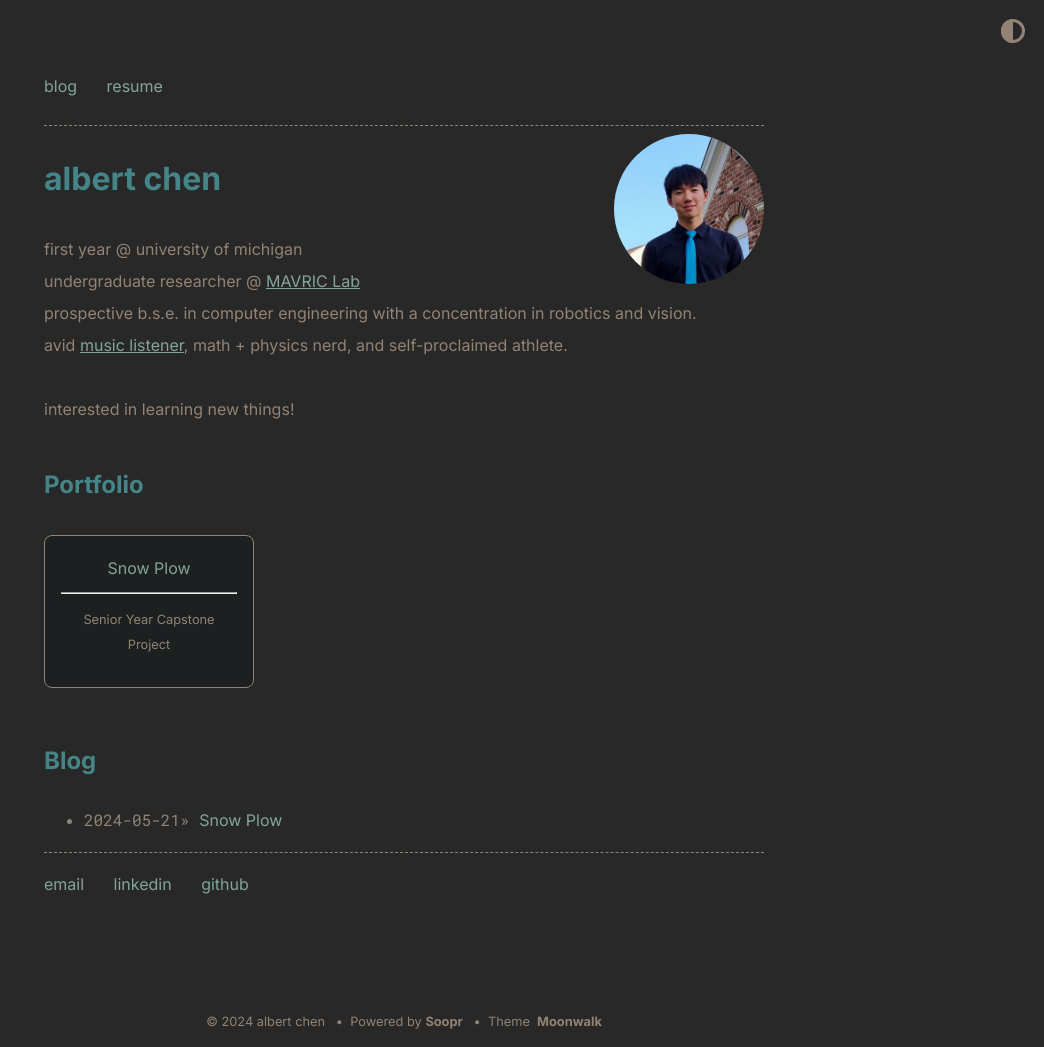
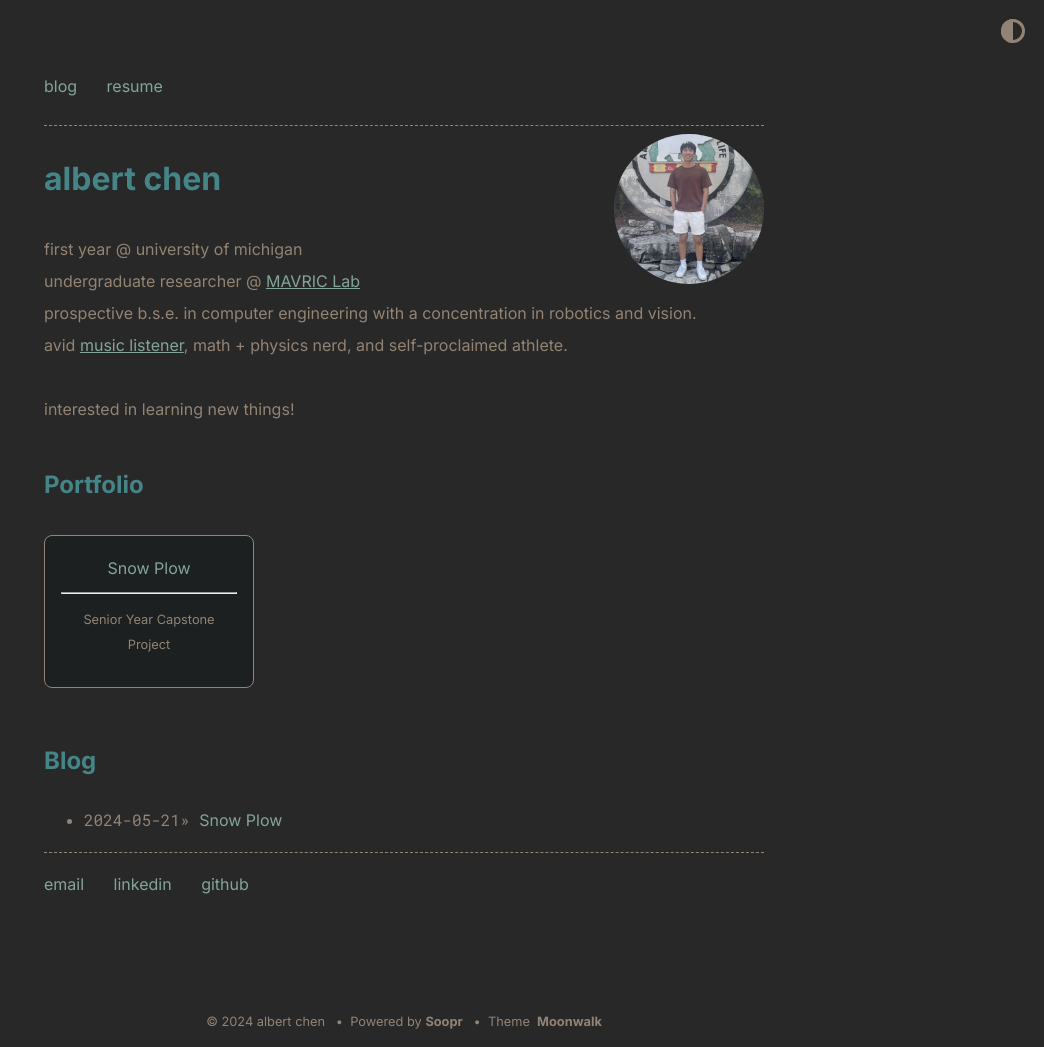
Before and after one commit to albertchenn/website, a Jekyll site: the page built from index.md, in a window 1280 px wide. Shown: the whole page, without its empty margins (236-1280 px from the left). Built offline with Jekyll 4.4.1, drawn with Linux system fonts in a browser that asks for light colours.

Commit message:
change main pic

```diff
--- a/_layouts/home.html
+++ b/_layouts/home.html
@@ -7,7 +7,7 @@ layout: default
   {% include horizontal_list.html collection=site.data.home.navbar_entries %}
   <div class="dashed"></div>
 {% endif %}
-  <img src="assets/images/headshot.jpg" alt="headshot" style="width: 150px; height: 150px; border-radius: 50%; margin: 0 auto; float: right; vertical-align: -20px">
+  <img src="assets/images/zoopic.jpg" alt="headshot" style="width: 150px; height: 150px; border-radius: 50%; margin: 0 auto; float: right; vertical-align: -20px">
   <h1>{{ site.title }}</h1>
   {% if site.theme_config.show_description == true %}
     <p>
```
Also changed, not shown: assets/images/zoopic.jpg (added).
